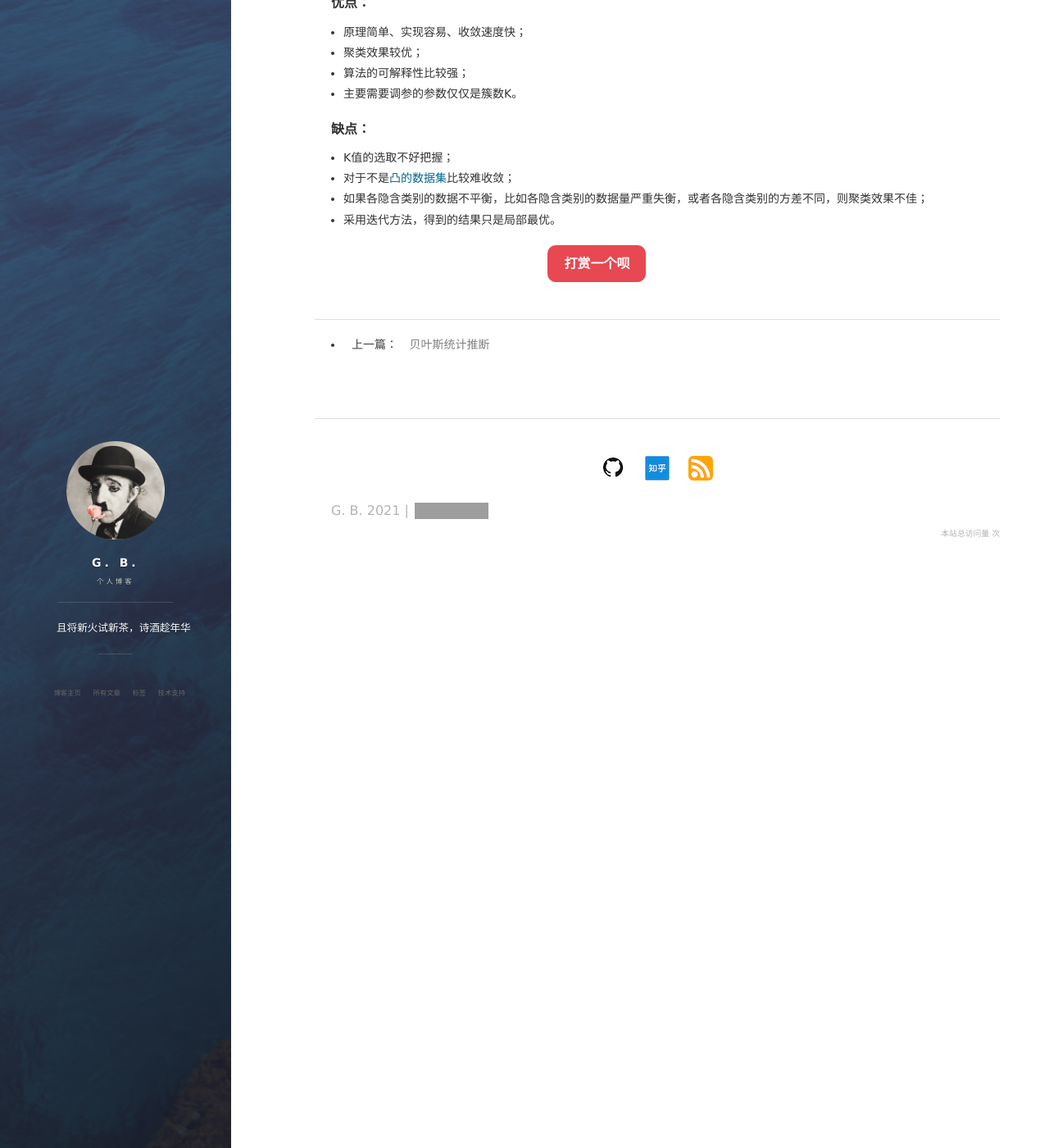
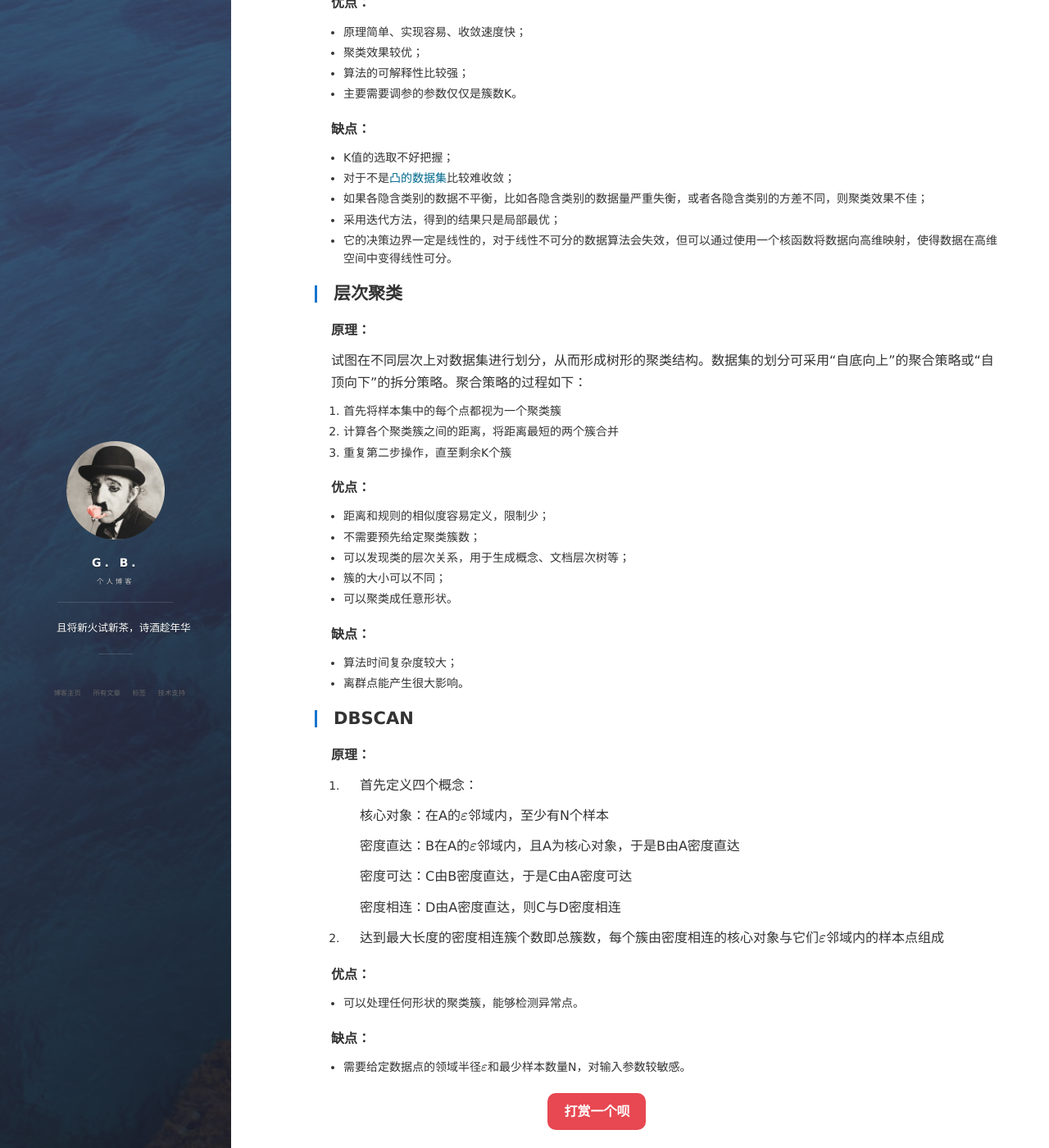
Before and after one commit to Blanket58/Blanket58.github.io, a Jekyll site: the page built from _posts/2021-09-24-clustering.md, in a window 1280 px wide and 1400 px high, scrolled down 420 px. Shown: the whole window at 82% size. Built offline with Jekyll 4.4.1, drawn with Linux system fonts in a browser that asks for light colours; nearby versions of some CDN libraries; comment, search, counter and statistics services are not loaded; grey boxes are pictures that could not be loaded.

Commit message:
Update 2021-09-24-clustering.md

```diff
--- a/_posts/2021-09-24-clustering.md
+++ b/_posts/2021-09-24-clustering.md
@@ -30,4 +30,52 @@ katex: true
 - K值的选取不好把握；
 - 对于不是[凸的数据集](/2021/02/machine-learning/)比较难收敛；
 - 如果各隐含类别的数据不平衡，比如各隐含类别的数据量严重失衡，或者各隐含类别的方差不同，则聚类效果不佳；
-- 采用迭代方法，得到的结果只是局部最优。
+- 采用迭代方法，得到的结果只是局部最优；
+- 它的决策边界一定是线性的，对于线性不可分的数据算法会失效，但可以通过使用一个核函数将数据向高维映射，使得数据在高维空间中变得线性可分。
+
+## 层次聚类
+
+**原理：**
+
+试图在不同层次上对数据集进行划分，从而形成树形的聚类结构。数据集的划分可采用“自底向上”的聚合策略或“自顶向下”的拆分策略。聚合策略的过程如下：
+
+1. 首先将样本集中的每个点都视为一个聚类簇
+2. 计算各个聚类簇之间的距离，将距离最短的两个簇合并
+3. 重复第二步操作，直至剩余K个簇
+
+**优点：**
+
+- 距离和规则的相似度容易定义，限制少；
+- 不需要预先给定聚类簇数；
+- 可以发现类的层次关系，用于生成概念、文档层次树等；
+- 簇的大小可以不同；
+- 可以聚类成任意形状。
+
+**缺点：**
+
+- 算法时间复杂度较大；
+- 离群点能产生很大影响。
+
+## DBSCAN
+
+**原理：**
+
+1. 首先定义四个概念：
+
+   核心对象：在A的$\varepsilon$邻域内，至少有N个样本
+
+   密度直达：B在A的$\varepsilon$邻域内，且A为核心对象，于是B由A密度直达
+
+   密度可达：C由B密度直达，于是C由A密度可达
+
+   密度相连：D由A密度直达，则C与D密度相连
+
+2. 达到最大长度的密度相连簇个数即总簇数，每个簇由密度相连的核心对象与它们$\varepsilon$邻域内的样本点组成
+
+**优点：**
+
+- 可以处理任何形状的聚类簇，能够检测异常点。
+
+**缺点：**
+
+- 需要给定数据点的领域半径$\varepsilon$和最少样本数量N，对输入参数较敏感。
```
